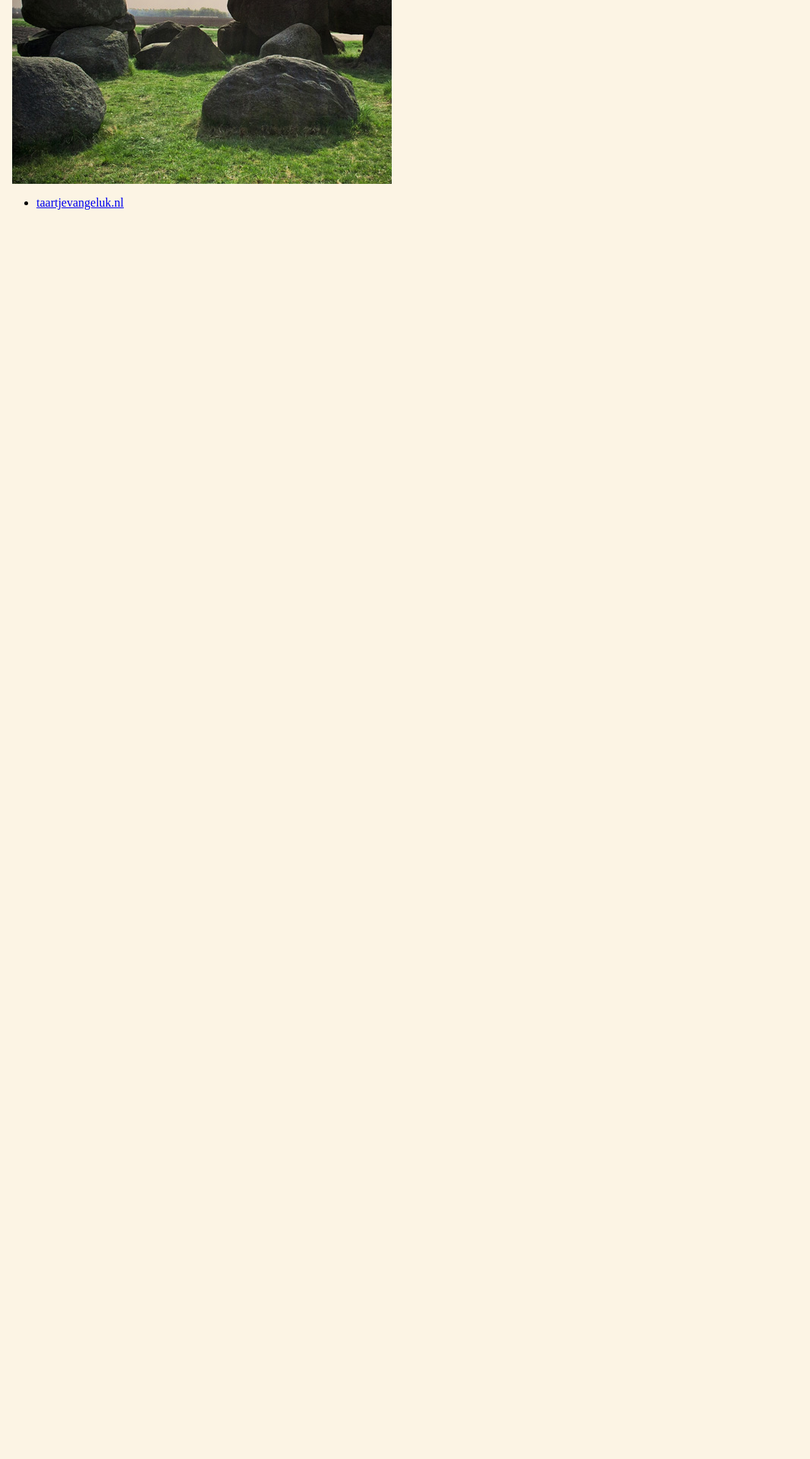
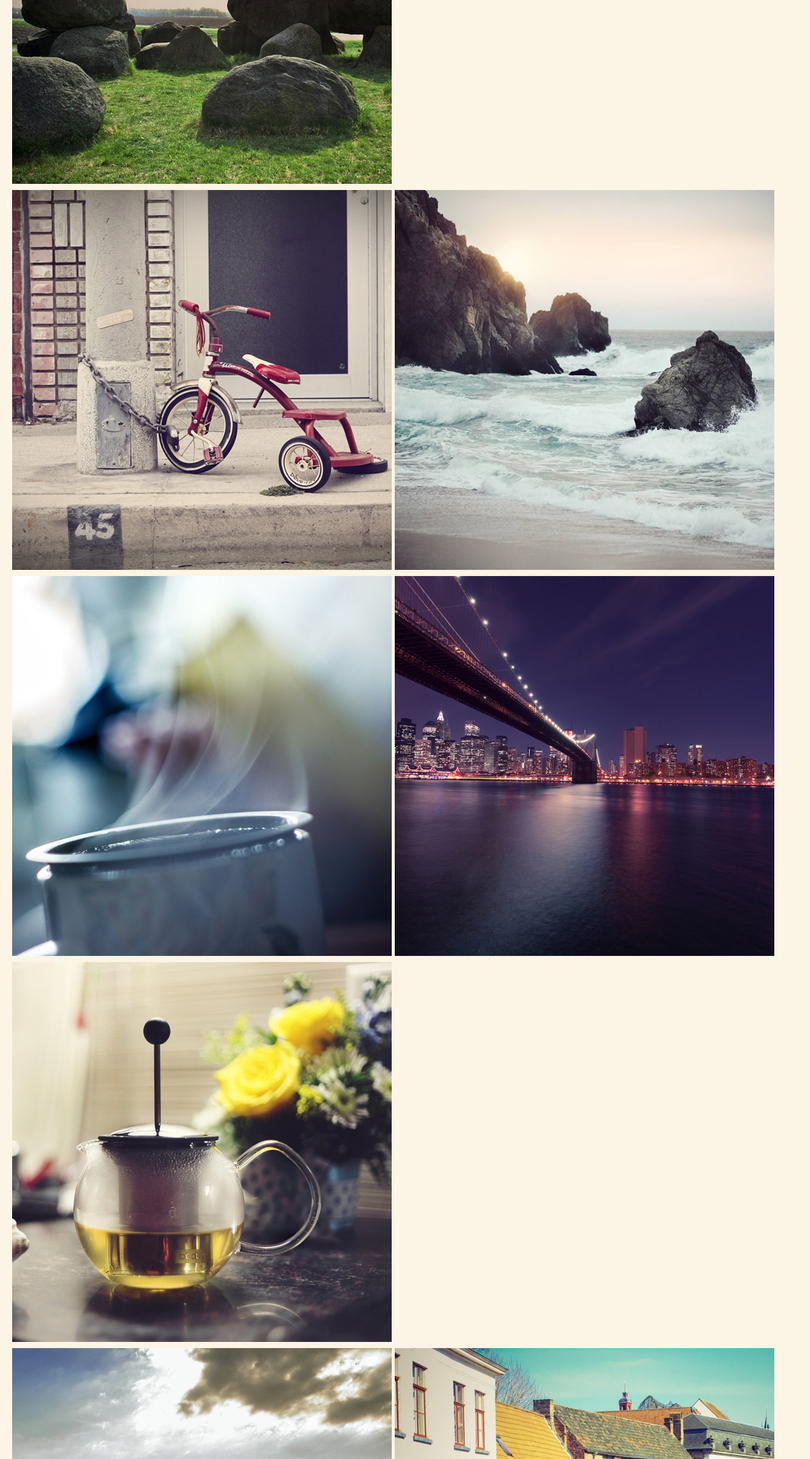
Before and after one commit to schaijkw/taartjevangeluk, a Jekyll site: the page built from index.html, in a window 1280 px wide. Shown: the part 1332-3252 px from the top of the page at 76% size, without its empty margins (0-1067 px from the left). Built offline with Jekyll 4.4.1, drawn with Linux system fonts in a browser that asks for light colours; before the commit the page ends 1624 px from its top, so only the background shows below that.

Commit message:
Update index.html

```diff
--- a/index.html
+++ b/index.html
@@ -5,8 +5,6 @@ title: Jekyll demo
 <div class="row">
 
 {% assign image_files = site.static_files | where_exp: "image", "image.path contains 'images/gallery'" %}
-
-
 
 <div class="column">
 {% assign i = 0  %}
@@ -19,4 +17,36 @@ title: Jekyll demo
 {% endfor %}
 </div>
 
+<div class="column">
+{% assign i = 0  %}
+{% for image in image_files %}
+{% assign sum = i | modulo: 4 %}
+{% if sum == 1 %}
+<img src="{{ image.path }}" alt="image" />
+{% endif %}
+{% assign i = i | plus: 1  %}
+{% endfor %}
 </div>
+
+<div class="column">
+{% assign i = 0  %}
+{% for image in image_files %}
+{% assign sum = i | modulo: 4 %}
+{% if sum == 2 %}
+<img src="{{ image.path }}" alt="image" />
+{% endif %}
+{% assign i = i | plus: 1  %}
+{% endfor %}
+</div>
+
+<div class="column">
+{% assign i = 0  %}
+{% for image in image_files %}
+{% assign sum = i | modulo: 4 %}
+{% if sum == 3 %}
+<img src="{{ image.path }}" alt="image" />
+{% endif %}
+{% assign i = i | plus: 1  %}
+{% endfor %}
+</div>
+</div>
```
